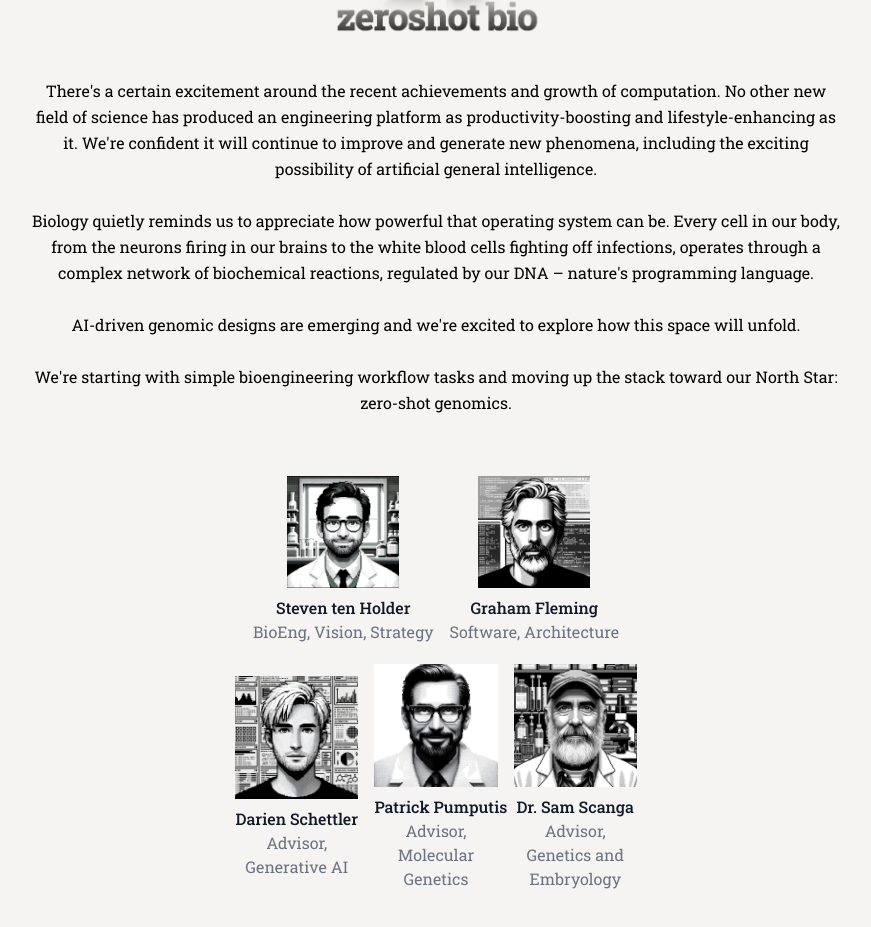
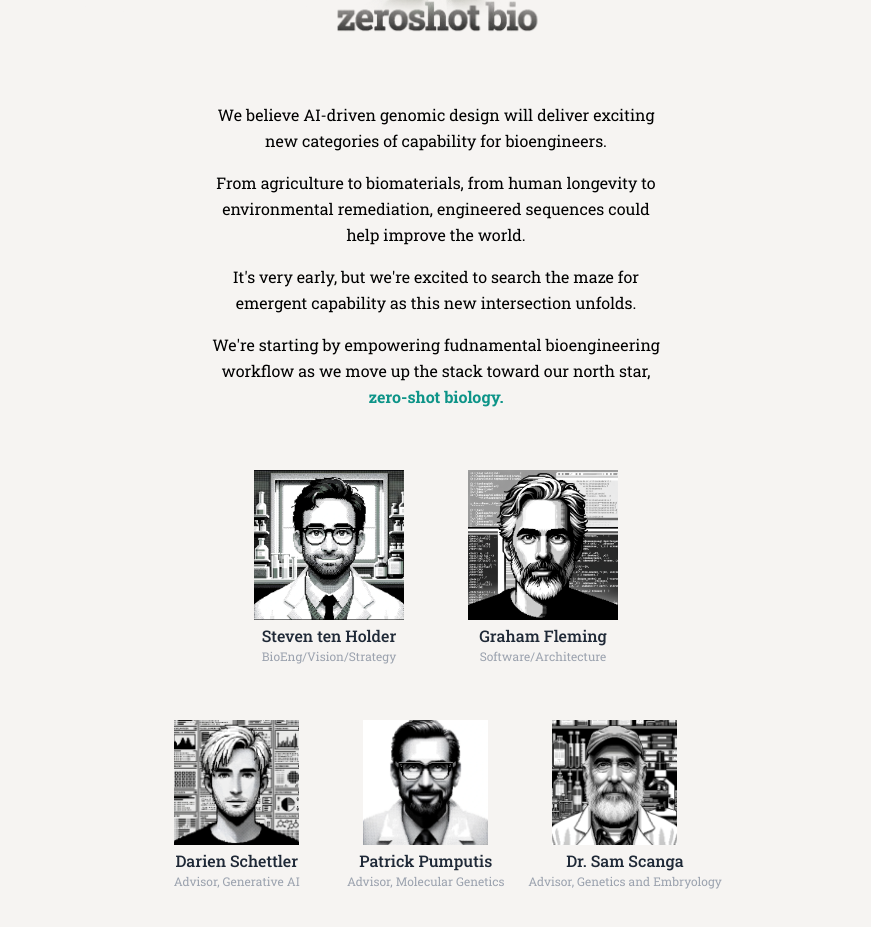
Before and after one commit to zeroshotbio/zeroshotbio-landingpage, a Next.js app: page / in a window 1280 px wide. Shown: the part 641-1568 px from the top of the page, without its empty margins (204-1075 px from the left). Built offline with nearby package versions, Linux system fonts and the light colour scheme.

Commit message:
desktop version done

```diff
--- a/src/app/page.tsx
+++ b/src/app/page.tsx
@@ -15,30 +15,21 @@ export default function Home() {
           priority
         />
       </div>
-      <div className="textboxmain w-3/4 mt-10 overflow-auto">
-        <p className="text-m text-my-teal leading-relaxed mb-4 text-center">
-          There&apos;s a certain excitement around the recent achievements and
-          growth of computation. No other new field of science has produced an
-          engineering platform as productivity-boosting and lifestyle-enhancing
-          as it. We&apos;re confident it will continue to improve and generate
-          new phenomena, including the exciting possibility of artificial
-          general intelligence.
+      <div className="textboxmain w-4/4 mt-10 max-w-md mx-auto">
           <br />
-          <br />
-          Biology quietly reminds us to appreciate how powerful that operating
-          system can be. Every cell in our body, from the neurons firing in our
-          brains to the white blood cells fighting off infections, operates
-          through a complex network of biochemical reactions, regulated by our
-          DNA &ndash; nature&apos;s programming language.
-          <br />
-          <br />
-          AI-driven genomic designs are emerging and we&apos;re excited to
-          explore how this space will unfold.
-          <br />
-          <br />
-          We&apos;re starting with simple bioengineering workflow tasks and
-          moving up the stack toward our North Star: zero-shot genomics.
-        </p>
+          <p className="text-m text-my-teal leading-relaxed mb-4 text-center sm:whitespace-normal whitespace-nowrap">
+          We believe AI-driven genomic design
+          will deliver exciting new categories of capability for bioengineers.
+          </p>
+          <p className="text-m text-my-teal leading-relaxed mb-4 text-center sm:whitespace-normal whitespace-nowrap">
+          From agriculture to biomaterials, from human longevity to environmental remediation, engineered sequences could help improve the world.
+          </p>
+          <p className="text-m text-my-teal leading-relaxed mb-4 text-center sm:whitespace-normal whitespace-nowrap">
+           It's very early, but we&apos;re excited to search the maze for emergent capability as this new intersection unfolds.
+           </p>
+          <p className="text-m text-my-teal leading-relaxed mb-4 text-center sm:whitespace-normal whitespace-nowrap">
+          We&apos;re starting by empowering fudnamental bioengineering workflow as we move up the stack toward our north star, <b className="text-teal-600 "> zero-shot biology.</b>
+          </p>
       </div>
       <div className="flex justify-center items-center w-full h-[appropriate-height]">
         <Team />
@@ -46,3 +37,16 @@ export default function Home() {
     </main>
   );
 }
+
+
+// The term "zero-shot biology," especially in the context you've provided, seems to imply a future state of bioengineering where systems or models can predict, design, or understand biological outcomes without having been explicitly trained on those specific outcomes.
+// This concept is akin to zero-shot learning in AI, where an AI system can accurately make predictions about data it was not directly trained on.
+// Here's a breakdown:
+// AI-driven genomic design: This suggests the use of artificial intelligence to understand and manipulate genetic structures, potentially creating new forms of life, treatments for diseases, or even genetic modifications in existing organisms.
+// Zero-shot: In AI, "zero-shot" learning refers to the system's ability to handle tasks that it hasn't seen before during training. Translating this to "zero-shot biology,"
+// it suggests a system capable of predicting biological outcomes, behaviors, interactions, or designing biological systems and solutions without having prior specific examples or instructions.
+// It implies a model or method that understands the underlying principles of biology so well that it can apply this understanding to novel problems or create novel organisms or biological processes that serve specific purposes.
+// In the context of your statement, "zero-shot biology" seems to be an aspirational concept indicating the ultimate goal of creating biological solutions in a way that's currently unprecedented. It suggests developing systems
+// that understand the fundamental "language" of biology to such an extent that they can interpret, predict, and create without needing direct guidance or previous examples in the specific area they are applied to.
+// As to whether it's appropriate, it does fit the ambitious, forward-looking tone of your text. It signals that you're working on the cutting edge of bioengineering and AI, looking to pioneer unique solutions.
+//  \However, since "zero-shot biology" is likely an unfamiliar term to many, it's essential to be prepared to explain this concept in simpler terms, perhaps with metaphors or specific examples, especially in outreach or marketing materials.
--- a/src/components/Team.js
+++ b/src/components/Team.js
@@ -3,14 +3,14 @@ import Image from "next/image";
 const teamData1 = [
   {
     name: "Steven ten Holder",
-    role: "BioEng, Vision, Strategy",
+    role: "BioEng/Vision/Strategy",
     description: "Steven is a biologist with years of experience...",
     image: "/images/S.png",
     link: "https://www.linkedin.com/in/steventen/",
   },
   {
     name: "Graham Fleming",
-    role: "Software, Architecture",
+    role: "Software/Architecture",
     description: "Graham is an engineer with years of experience...",
     image: "/images/G.png",
     link: "https://grahamfleming.com/",
@@ -35,17 +35,12 @@ const teamData2 = [
   {
     name: "Dr. Sam Scanga",
     role: "Advisor, Genetics and Embryology",
-    description: "Dr. Sam is a renowned expert in genetics and embryology...",
+    description: "Dr. Sam is a renowned expert in genetics and embryologys...",
     image: "/images/SS.png",
-    link: "https://www.linkedin.com/in/steventen/",
+    link: "https://www.linkedin.com/in/sam-scanga-phd-10481442/",
   },
 ];
 
-// Calculated new dimensions
-const newWidth1 = Math.floor(150 * 0.75);
-const newHeight1 = Math.floor(112.5 * 0.75);
-const newWidth2 = Math.floor(240 * 0.75);
-const newHeight2 = Math.floor(180 * 0.75);
 
 
 function Team() {
@@ -60,16 +55,14 @@ function Team() {
                 <Image
                   src={member.image}
                   alt={member.name}
-                  width={newWidth1}
-                  height={newHeight1}
-                  className="object-cover object-center mx-auto"
+                  width={150}
+                  height={150}
+                  className="object-cover object-center mx-6"
                 />
-                <h2 className="title-font font-medium text-2xs text-gray-900 mt-2"
-                  style={member.name === 'Patrick Pumputis' ? { whiteSpace: 'nowrap' } : {}}
-                >
+                <h2 className="title-font font-medium text-s text-gray-800 mt-1 mx-3">
                   {member.name}
                 </h2>
-                <h3 className="text-3xs text-gray-500 mb-1">
+                <h3 className="text-xs text-gray-400 mb-10">
                   {member.role}
                 </h3>
               </a>
@@ -79,21 +72,19 @@ function Team() {
 
         <div className="flex flex-wrap justify-center items-center">
           {teamData2.map((member, index) => (
-            <div key={index} className="p-2 md:w-3/20 lg:w-1/5 text-center">
+            <div key={index} className="p-2 md:w-3/16 text-center">
               <a href={member.link} target="_blank" rel="noopener noreferrer">
                 <Image
                   src={member.image}
                   alt={member.name}
-                  width={newWidth2}
-                  height={newHeight2}
-                  className="object-cover object-center mx-auto"
+                  width={125}
+                  height={125}
+                  className="object-cover object-center mx-6"
                 />
-                <h2 className="title-font font-medium text-2xs text-gray-900 mt-2"
-                  style={member.name === 'Patrick Pumputis' ? { whiteSpace: 'nowrap' } : {}}
-                >
+                <h2 className="title-font font-medium text-s text-gray-800 mt-1 mx-3">
                   {member.name}
                 </h2>
-                <h3 className="text-3xs text-gray-500 mb-1">
+                <h3 className="text-xs text-gray-400 mb-10">
                   {member.role}
                 </h3>
               </a>
```
